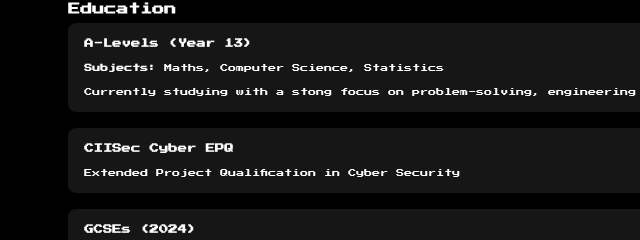
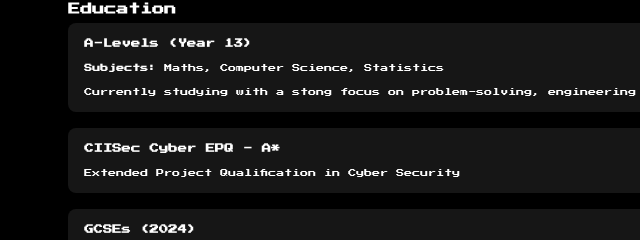
Before and after one commit to aishahisap123-code/Personal_Website, a plain HTML site: page index.html in a window 1280 px wide. Shown: the part 1333-1573 px from the top of the page, 47-687 px from the left. Drawn offline with Linux system fonts and the light colour scheme; no server answers.

Commit message:
Update index.html

```diff
--- a/index.html
+++ b/index.html
@@ -100,7 +100,7 @@
         </div>
 
         <div class="education-card">
-            <h3>CIISec Cyber EPQ</h3>
+            <h3>CIISec Cyber EPQ - A*</h3>
             <p>Extended Project Qualification in Cyber Security</p>
         </div>
 
```
